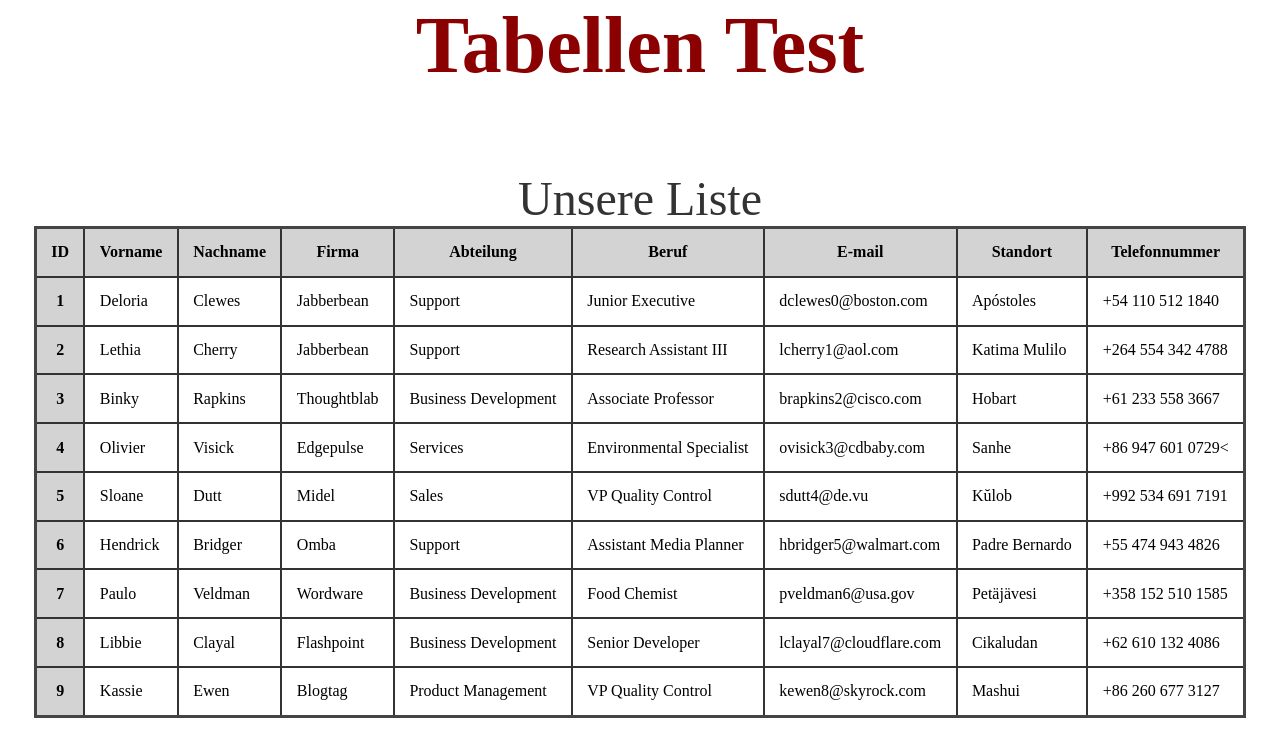
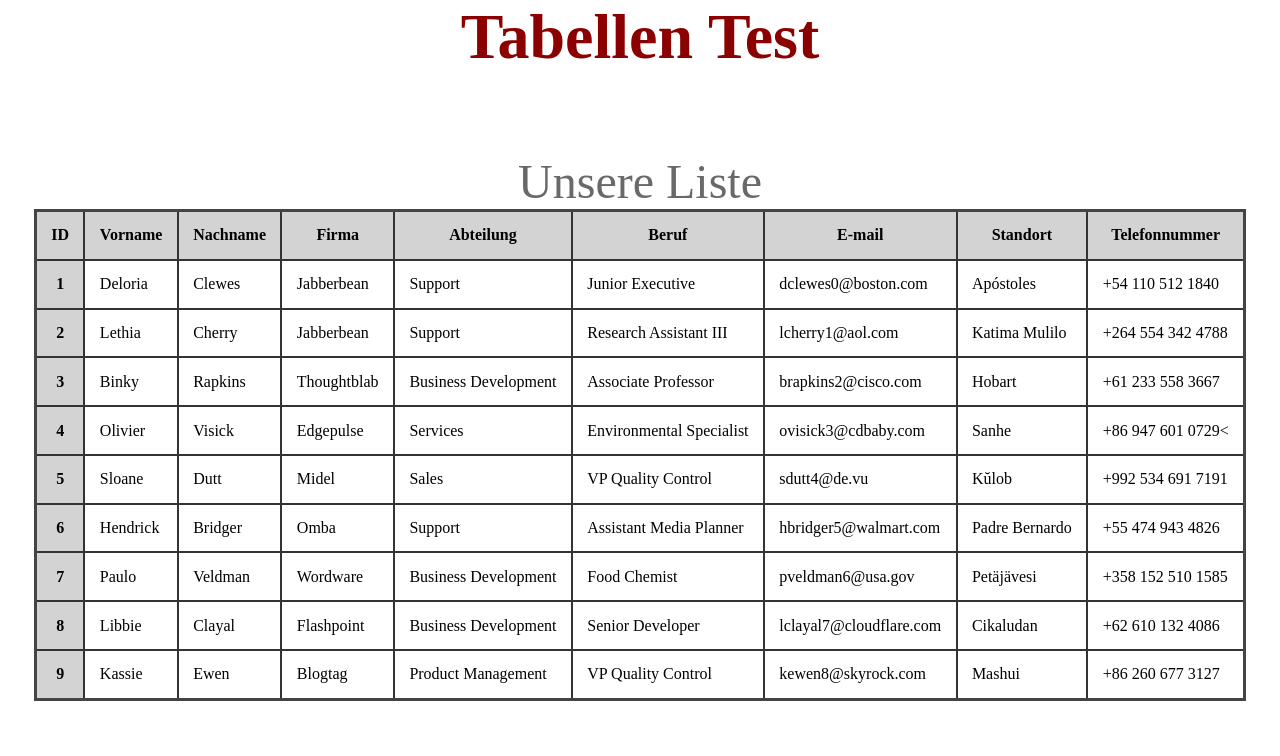
Before and after one commit to elenaRotari/tabellenTest, a plain HTML site: page index.html in a window 1280 px wide. Drawn offline with Linux system fonts and the light colour scheme.

Commit message:
font-size changed

```diff
--- a/style.css
+++ b/style.css
@@ -7,7 +7,7 @@ h1 {
   text-align: center;
   padding-bottom: 5rem;
   color: darkred;
-  font-size: 5rem;
+  font-size: 4rem;
 }
 table {
   border: 3px solid #444;
@@ -16,7 +16,7 @@ table {
   margin: 0 auto;
 }
 caption {
-  color: #333;
+  color: dimgray;
   font-size: 3rem;
 }
 th,
```
